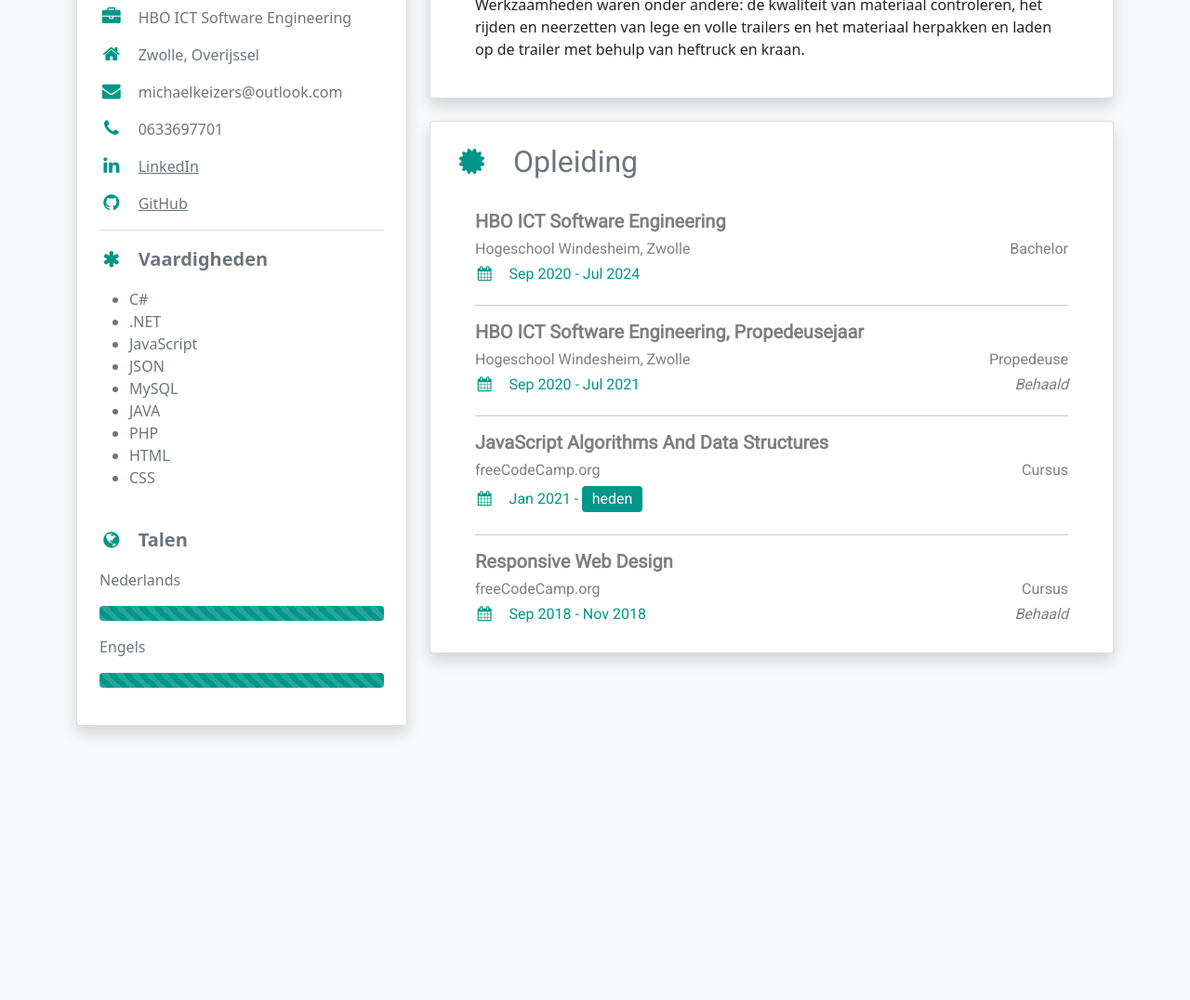
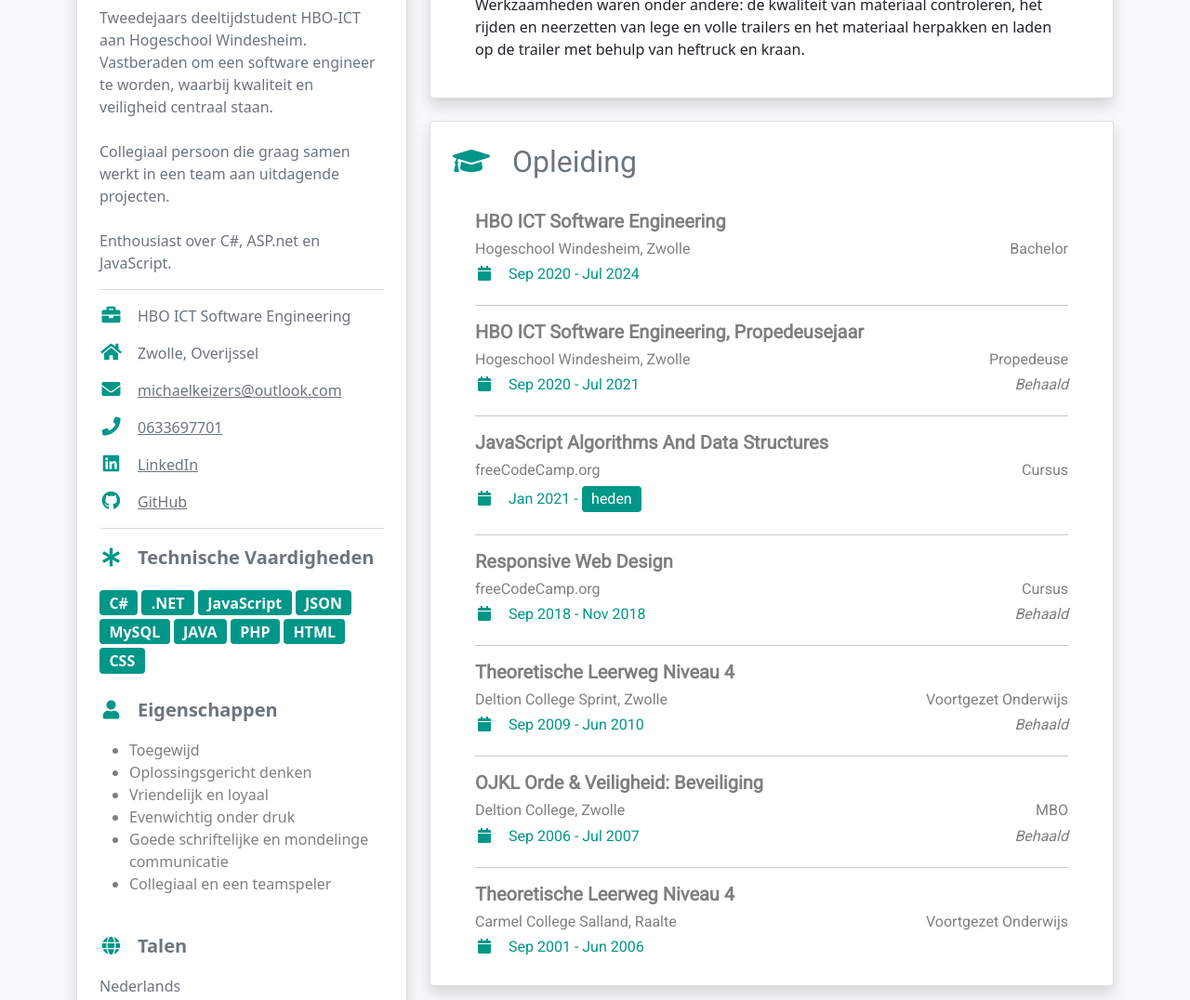
Before and after one commit to michaelkeizers/CV, a plain HTML site: page index.html in a window 1280 px wide. Shown: the part 380-1456 px from the top of the page at 93% size. Before the commit the page ends 1185 px from the top, so only its background shows below. Drawn offline with nearby package versions, Linux system fonts and the light colour scheme.

Commit message:
minor updates & changes

```diff
--- a/index.html
+++ b/index.html
@@ -12,7 +12,9 @@
     />
     <link
       rel="stylesheet"
-      href="https://cdnjs.cloudflare.com/ajax/libs/font-awesome/4.7.0/css/font-awesome.min.css"
+      href="https://pro.fontawesome.com/releases/v5.10.0/css/all.css"
+      integrity="sha384-AYmEC3Yw5cVb3ZcuHtOA93w35dYTsvhLPVnYs9eStHfGJvOvKxVfELGroGkvsg+p"
+      crossorigin="anonymous"
     />
 
     <!-- CSS -->
@@ -35,7 +37,7 @@
       <!-- The Grid -->
       <div class="row">
         <!-- Left Column-->
-        <div id="left-column" class="col-lg-4">
+        <div id="left-column" class="col-sm-12 col-md-12 col-lg-4">
           <div class="bg-white text-secondary card mb-4 shadow">
             <div class="position-relative">
               <img
@@ -50,16 +52,28 @@
               </div>
             </div>
             <div class="container mt-3">
+              <div id="summary"></div>
+              <hr />
+
               <div id="contact-information"></div>
               <hr />
 
               <p class="fs-5">
                 <b
-                  ><i class="fa fa-asterisk fa-fw me-3 text-teal"></i
-                  >Vaardigheden</b
+                  ><i class="fa fa-asterisk fa-fw me-3 text-teal"></i>Technische
+                  Vaardigheden</b
                 >
               </p>
               <div id="skills"></div>
+              <br />
+
+              <p class="fs-5">
+                <b
+                  ><i class="fas fa-user fa-fw me-3 text-teal"></i
+                  >Eigenschappen</b
+                >
+              </p>
+              <div id="highlights"></div>
               <br />
 
               <p class="fs-5">
@@ -74,7 +88,7 @@
         </div>
 
         <!-- Right Column -->
-        <div class="col-lg-8">
+        <div class="col-sm-12 col-md-12 col-lg-8">
           <div id="work-experience" class="container card bg-white mb-4 shadow">
             <h2 class="text-secondary pt-4 pb-4">
               <i class="fa fa-suitcase fa-fw me-3 fs-2 text-teal"></i> Werk
@@ -84,7 +98,7 @@
 
           <div id="education" class="container card bg-white mb-4 shadow">
             <h2 class="text-secondary pt-4 pb-4">
-              <i class="fa fa-certificate fa-fw me-3 fs-2 text-teal"></i>
+              <i class="fas fa-graduation-cap fa-fw me-3 fs-2 text-teal"></i>
               Opleiding
             </h2>
           </div>
--- a/index.js
+++ b/index.js
@@ -1,3 +1,5 @@
+"use strict";
+
 let requestURL = "resume.json";
 let request = new XMLHttpRequest();
 request.open("GET", requestURL);
@@ -12,17 +14,27 @@ request.onload = function () {
 
 function populateLeftColumn(obj) {
   const data = obj;
-
+  showSummary(data);
   showContactInformation(data);
   showSkills(data);
+  showHighlights(data);
   showLanguages(data);
 }
 
 function populateRightColumn(obj) {
   const data = obj;
-
   showWorkExperience(data);
   showEducation(data);
+}
+
+function showSummary(obj) {
+  const data = obj;
+  const summarySection = document.getElementById("summary");
+  const para = document.createElement("p");
+  let summary = data.basics.summary;
+  data.basics.summary = summary.replaceAll("\\n", "<br><br>");
+  para.innerHTML = data.basics.summary;
+  summarySection.appendChild(para);
 }
 
 function showContactInformation(obj) {
@@ -33,8 +45,14 @@ function showContactInformation(obj) {
 
   const education = data.education[0].area;
   const city = data.basics.location.city + ", " + data.basics.location.region;
-  const emailAddress = data.basics.email;
-  const phoneNumber = data.basics.phone;
+  const emailAddress = document.createElement("a");
+  emailAddress.href = "mailto:" + data.basics.email;
+  emailAddress.innerHTML = data.basics.email;
+  emailAddress.className = "text-reset";
+  const phoneNumber = document.createElement("a");
+  phoneNumber.href = "tel:" + data.basics.phone;
+  phoneNumber.innerHTML = data.basics.phone;
+  phoneNumber.className = "text-reset";
 
   const para1 = document.createElement("p");
   const para2 = document.createElement("p");
@@ -67,7 +85,7 @@ function showContactInformation(obj) {
     const network = data["basics"]["profiles"][i].network;
 
     faIcon.className =
-      "fa fa-" +
+      "fab fa-" +
       network.toString().toLowerCase() +
       " fa-fw me-3 fs-5 text-teal";
 
@@ -84,15 +102,74 @@ function showSkills(obj) {
   const data = obj;
   const sectionSkills = document.getElementById("skills");
   const skills = data.skills;
-  const skillList = document.createElement("ul");
+
+  // for (let i = 0; i < skills.length; i++) {
+  //   const divEl = document.createElement("div");
+  //   const progressDiv = document.createElement("div");
+  //   const progressBarDiv = document.createElement("div");
+
+  //   divEl.textContent = skills[i].name;
+
+  //   let ariaValueNow;
+  //   const level = skills[i].level;
+  //   switch (level) {
+  //     case "Novice":
+  //       ariaValueNow = "20";
+  //       break;
+  //     case "Advanced Beginner":
+  //       ariaValueNow = "40";
+  //       break;
+  //     case "Competent":
+  //       ariaValueNow = "60";
+  //       break;
+  //     case "Proficient":
+  //       ariaValueNow = "80";
+  //       break;
+  //     case "Expert":
+  //       ariaValueNow = "100";
+  //       break;
+  //     default:
+  //       ariaValueNow = "0";
+  //   }
+
+  //   progressDiv.className = "progress mb-3";
+  //   progressBarDiv.className =
+  //     "progress-bar bg-teal progress-bar-striped progress-bar-animated text-center text-white";
+  //   progressBarDiv.setAttribute("role", "progressbar");
+  //   progressBarDiv.style.width = ariaValueNow + "%";
+  //   progressBarDiv.setAttribute("aria-valuenow", ariaValueNow);
+  //   progressBarDiv.setAttribute("aria-valuemin", "0");
+  //   progressBarDiv.setAttribute("aria-valuemax", "100");
+
+  //   sectionSkills.appendChild(divEl);
+  //   progressDiv.appendChild(progressBarDiv);
+  //   sectionSkills.appendChild(progressDiv);
+  // }
 
   for (let i = 0; i < skills.length; i++) {
+    const span = document.createElement("span");
+    span.className = "badge bg-teal me-1 mt-1 fs-6";
+    span.textContent = skills[i].name;
+
+    sectionSkills.appendChild(span);
+  }
+}
+
+function showHighlights(obj) {
+  const data = obj;
+  const highlightsSection = document.getElementById("highlights");
+  const highlights = data.basics.highlights;
+
+  const highlightsList = document.createElement("ul");
+  highlightsList.className = "text-black-50";
+
+  for (let i = 0; i < highlights.length; i++) {
     const listItem = document.createElement("li");
-    listItem.textContent = skills[i].name;
-    skillList.appendChild(listItem);
+    listItem.textContent = highlights[i];
+    highlightsList.appendChild(listItem);
   }
 
-  sectionSkills.appendChild(skillList);
+  highlightsSection.appendChild(highlightsList);
 }
 
 function showLanguages(obj) {
@@ -133,6 +210,7 @@ function showLanguages(obj) {
     }
 
     progressDiv.className = "progress mb-3";
+    progressDiv.style.height = "20px";
     progressBarDiv.className =
       "progress-bar bg-teal progress-bar-striped progress-bar-animated text-center text-white";
     progressBarDiv.setAttribute("role", "progressbar");
--- a/resume.json
+++ b/resume.json
@@ -4,12 +4,20 @@
     "name": "Michael Keizers",
     "label": "Student HBO ICT Software Engineering",
     "picture": "/images/profile_picture.jpg",
+    "birthday": "1987-12-04",
     "email": "michaelkeizers@outlook.com",
     "phone": "0633697701",
     "degree": "Propedeuse",
     "website": "https://michaelkeizers.github.io/",
-    "summary": "",
-    "highlights": null,
+    "summary": "Tweedejaars deeltijdstudent HBO-ICT aan Hogeschool Windesheim. Vastberaden om een software engineer te worden, waarbij kwaliteit en veiligheid centraal staan.\\nCollegiaal persoon die graag samen werkt in een team aan uitdagende projecten.\\nEnthousiast over C#, ASP.net en JavaScript.",
+    "highlights": [
+      "Toegewijd",
+      "Oplossingsgericht denken",
+      "Vriendelijk en loyaal",
+      "Evenwichtig onder druk",
+      "Goede schriftelijke en mondelinge communicatie",
+      "Collegiaal en een teamspeler"
+    ],
     "location": {
       "address": "Hardesteinstraat 3",
       "postalCode": "8012ES",
@@ -112,68 +120,107 @@
         ""
       ],
       "location": ""
+    },
+    {
+      "institution": "Deltion College Sprint",
+      "area": "Theoretische Leerweg Niveau 4",
+      "studyType": "Voortgezet Onderwijs",
+      "startDate": "2009-09-01",
+      "endDate": "2010-06-30",
+      "gpa": "",
+      "diploma": true,
+      "courses": [
+        ""
+      ],
+      "location": "Zwolle"
+    },
+    {
+      "institution": "Deltion College",
+      "area": "OJKL Orde & Veiligheid: Beveiliging",
+      "studyType": "MBO",
+      "startDate": "2006-09-01",
+      "endDate": "2007-07-30",
+      "gpa": "",
+      "diploma": true,
+      "courses": [
+        ""
+      ],
+      "location": "Zwolle"
+    },
+    {
+      "institution": "Carmel College Salland",
+      "area": "Theoretische Leerweg Niveau 4",
+      "studyType": "Voortgezet Onderwijs",
+      "startDate": "2001-09-01",
+      "endDate": "2006-06-30",
+      "gpa": "",
+      "diploma": false,
+      "courses": [
+        ""
+      ],
+      "location": "Raalte"
     }
   ],
   "skills": [
     {
       "name": "C#",
-      "level": "Beginner",
+      "level": "Novice",
       "keywords": [
         ""
       ]
     },
     {
       "name": ".NET",
-      "level": "Beginner",
+      "level": "Novice",
       "keywords": [
         ""
       ]
     },
     {
       "name": "JavaScript",
-      "level": "Beginner",
+      "level": "Advanced Beginner",
       "keywords": [
         ""
       ]
     },
     {
       "name": "JSON",
-      "level": "Beginner",
+      "level": "Novice",
       "keywords": [
         ""
       ]
     },
     {
       "name": "MySQL",
-      "level": "Beginner",
+      "level": "Novice",
       "keywords": [
         ""
       ]
     },
     {
       "name": "JAVA",
-      "level": "Beginner",
+      "level": "Novice",
       "keywords": [
         ""
       ]
     },
     {
       "name": "PHP",
-      "level": "Beginner",
+      "level": "Novice",
       "keywords": [
         ""
       ]
     },
     {
       "name": "HTML",
-      "level": "Proficient",
+      "level": "Competent",
       "keywords": [
         ""
       ]
     },
     {
       "name": "CSS",
-      "level": "Beginner",
+      "level": "Advanced Beginner",
       "keywords": [
         ""
       ]
```
Also changed, not shown: images/screenshot_resume.png.
